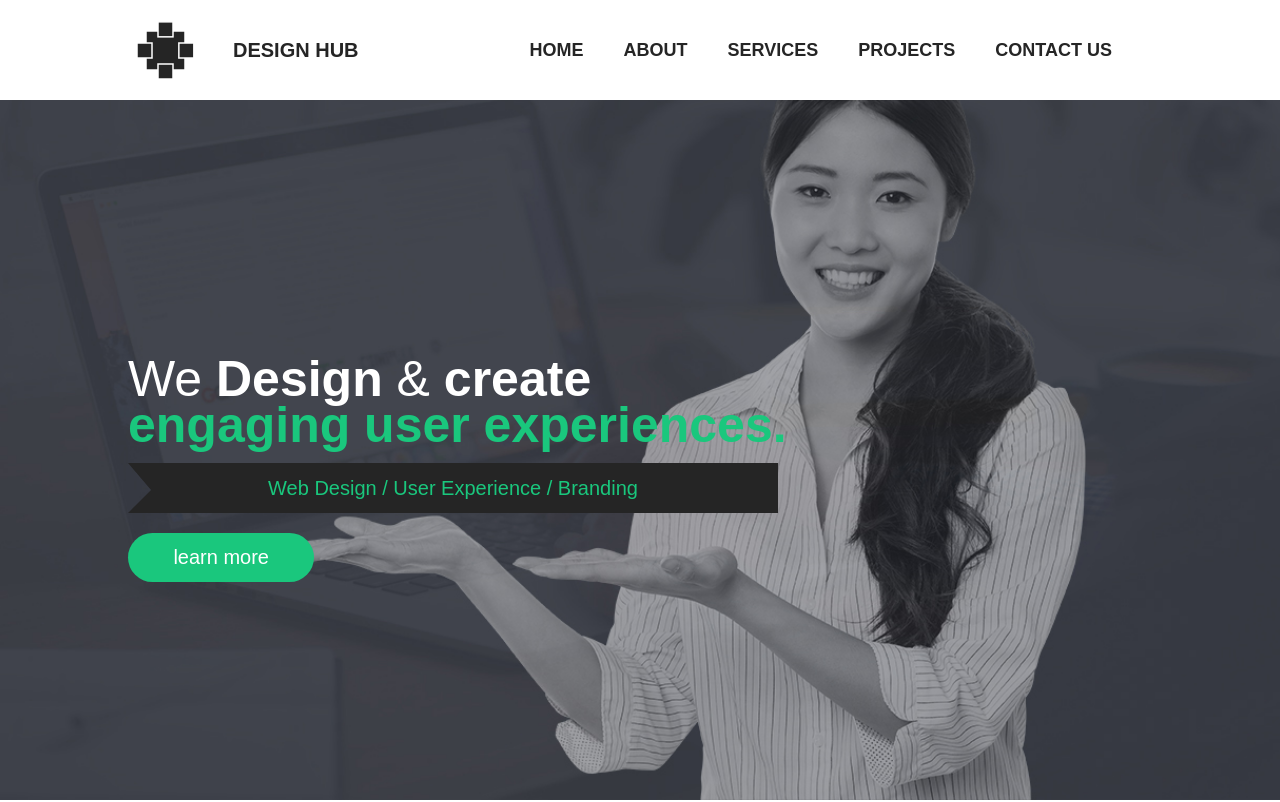
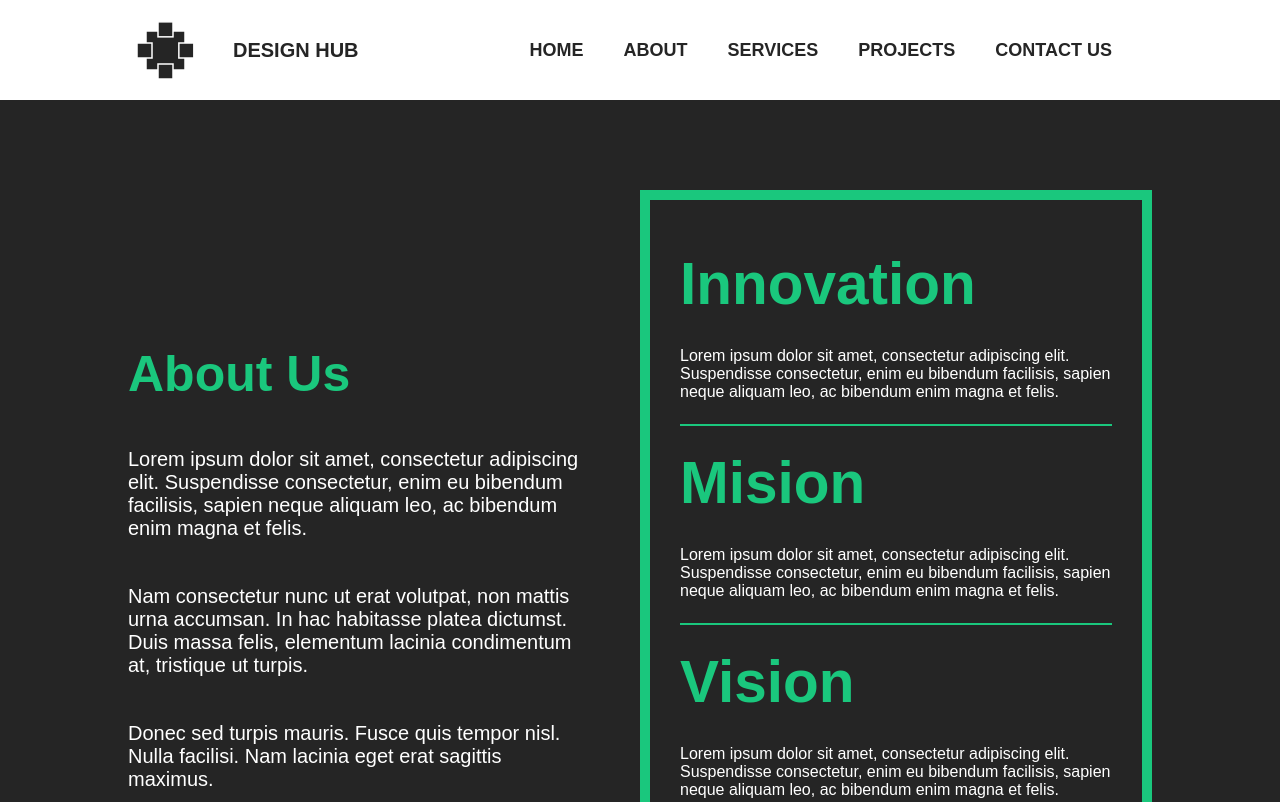
Before and after one commit to Aiche1990/designhub, a React (Create React App) app: page /about in a window 1280 px wide. Shown: the top 802 px of the page. Built offline with nearby package versions, Linux system fonts and the light colour scheme.

Commit message:
'initial-commit'

```diff
--- a/src/App.js
+++ b/src/App.js
@@ -32,7 +32,7 @@
                 classNames="fade"
               >
                 <Switch location={location}>
-                  <Route path={process.env.PUBLIC_URL + '/'} component={ Home } />
+                  <Route path={process.env.PUBLIC_URL + '/'} component={ Home } exact/>
                   <Route path={process.env.PUBLIC_URL + '/about'} component={ About } />
                   <Route path={process.env.PUBLIC_URL + '/services'} component={ Services } />
                   <Route path={process.env.PUBLIC_URL + '/projects'} component={ Projects } />
```
